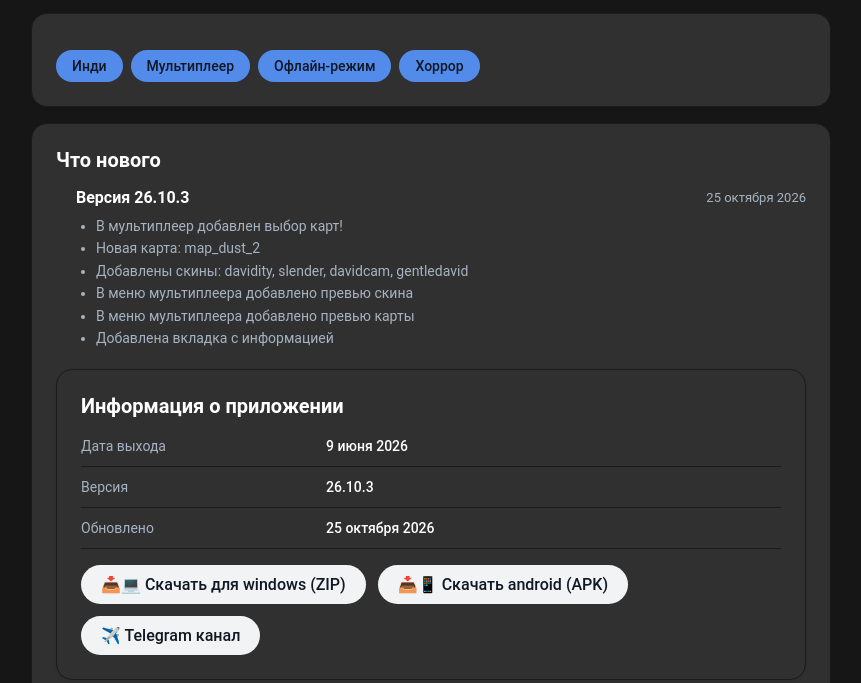
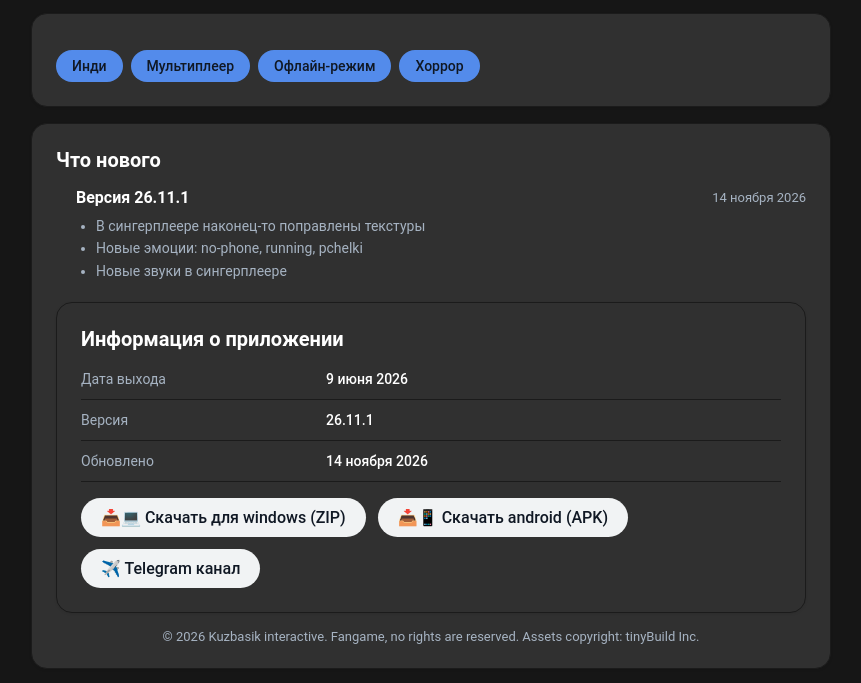
Before and after one commit to KoVich33/DavidNeighborWeb, a plain HTML site: page index.html in a window 1280 px wide. Shown: the part 427-1110 px from the top of the page, without its empty margins (209-1070 px from the left). Drawn offline with Linux system fonts and the light colour scheme.

Commit message:
Update index.html

```diff
--- a/index.html
+++ b/index.html
@@ -63,16 +63,13 @@
 
             <div class="version">
                 <div class="version-header">
-                    <span class="version-name">Версия 26.10.3</span>
-                    <span class="version-date">25 октября 2026</span>
+                    <span class="version-name">Версия 26.11.1</span>
+                    <span class="version-date">14 ноября 2026</span>
                 </div>
                 <ul>
-                    <li>В мультиплеер добавлен выбор карт!</li>
-                    <li>Новая карта: map_dust_2</li>
-                    <li>Добавлены скины: davidity, slender, davidcam, gentledavid</li>
-                    <li>В меню мультиплеера добавлено превью скина</li>
-                    <li>В меню мультиплеера добавлено  превью карты</li>
-                    <li>Добавлена вкладка с информацией</li>
+                    <li>В сингерплеере наконец-то поправлены текстуры</li>
+                    <li>Новые эмоции: no-phone, running, pchelki</li>
+                    <li>Новые звуки в сингерплеере</li>
                 </ul>
             </div>
 
@@ -86,11 +83,11 @@
                 </tr>
                 <tr>
                     <td>Версия</td>
-                    <td>26.10.3</td>
+                    <td>26.11.1</td>
                 </tr>
                 <tr>
                     <td>Обновлено</td>
-                    <td>25 октября 2026</td>
+                    <td>14 ноября 2026</td>
                 </tr>
             </table>
 
```
